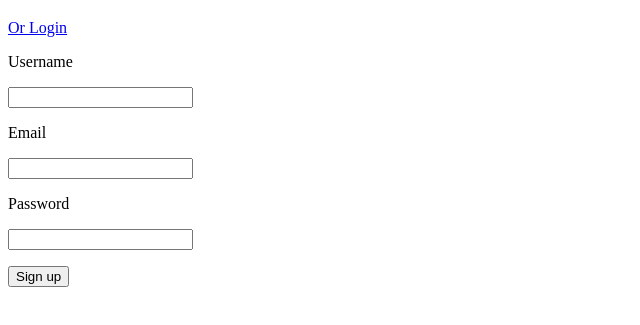
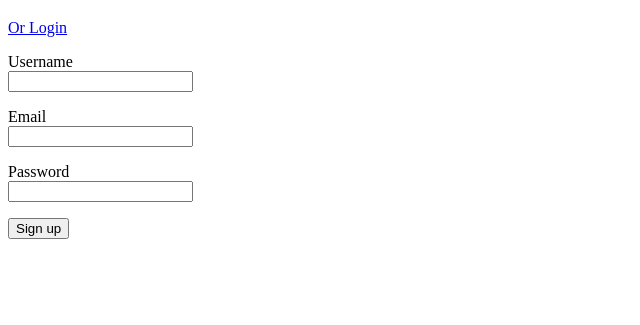
Before and after one commit to Brikaa/syntax-warriors, a website: page front/signup/index.html in a window 1280 px wide. Shown: the part 61-386 px from the top of the page, without its empty margins (0-640 px from the left). Drawn offline with Linux system fonts and the light colour scheme.

Commit message:
Use HTML form in signup

```diff
--- a/front/signup/index.html
+++ b/front/signup/index.html
@@ -13,14 +13,26 @@
 <body>
     <h1>Sign up</h1>
     <a href="/login">Or Login</a>
-    <p>Username</p>
-    <input id="username" />
-    <p>Email</p>
-    <input id="email" />
-    <p>Password</p>
-    <input id="password" type="password" />
-    <p><button id="signup_button">Sign up</button></p>
-    <p><label id="error_label"></label></p>
+    <form id="signup_form">
+        <p>
+            <label>Username</label> <br />
+            <input id="username" type="text" />
+        </p>
+        <p>
+            <label>Email</label> <br />
+            <input id="email" type="email" />
+        </p>
+        <p>
+            <label>Password</label> <br />
+            <input id="password" type="password" minlength="8" />
+        </p>
+        <p>
+            <input id="signup_button" type="submit" value="Sign up" />
+        </p>
+        <p>
+            <label id="error_label"></label>
+        </p>
+    </form>
 
 </body>
 
--- a/front/signup/index.js
+++ b/front/signup/index.js
@@ -2,13 +2,14 @@ import * as auth from '/helpers/auth.js';
 import * as http from '/helpers/http.js';
 
 (async () => {
-    const signup_button = document.getElementById('signup_button');
+    const form = document.getElementById('signup_form');
     const username_field = document.getElementById('username');
     const email_field = document.getElementById('email');
     const password_field = document.getElementById('password');
     const error_label = document.getElementById('error_label');
 
-    signup_button.addEventListener('click', async () => {
+    form.addEventListener('submit', async (e) => {
+        e.preventDefault();
         const username = username_field.value;
         const email = email_field.value;
         const password = password_field.value;
```
